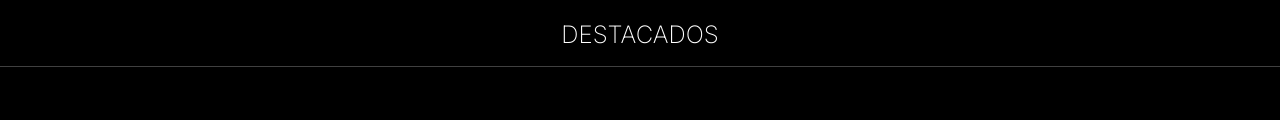
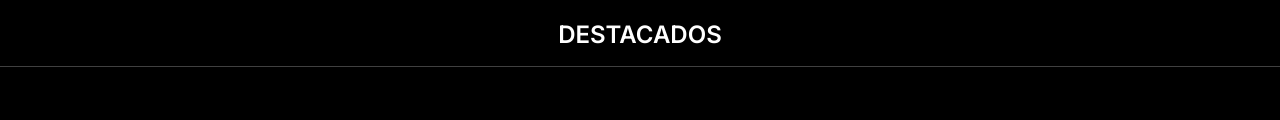
Before and after one commit to paulaems/prueba-viaje, a plain HTML site: page index.html in a window 1280 px wide. Shown: the part 1549-1669 px from the top of the page. Drawn offline with nearby package versions, Linux system fonts and the light colour scheme.

Commit message:
Texto Destacados

```diff
--- a/index.html
+++ b/index.html
@@ -121,7 +121,7 @@
     <br>
     <section id="Destacados">
         <div>
-            <h4 class="text-center">DESTACADOS</h4>
+            <h4 class="text-center fw-bold">DESTACADOS</h4>
         </div>
         <hr>
         <div class="row row-cols-1 row-cols-md-4 p-5 mx-2">
```
